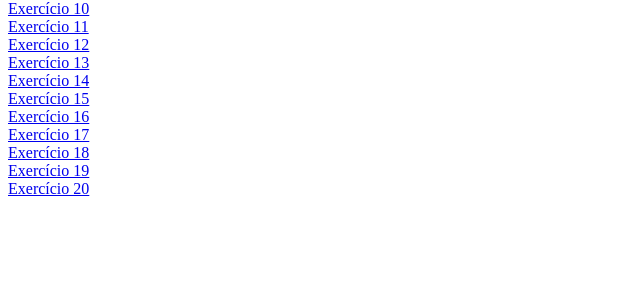
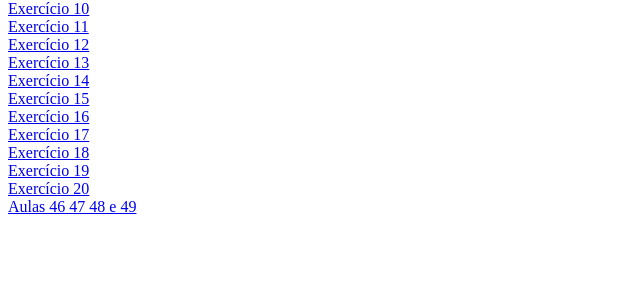
Before and after one commit to LilianePaixao/novos-titas, a PHP site: page / in a window 1280 px wide. Shown: the part 228-528 px from the top of the page, without its empty margins (0-640 px from the left). Run offline with PHP 8.4, Linux system fonts and the light colour scheme.

Commit message:
Inclusao do exercicio-banco-dados no indice principal

```diff
--- a/index.php
+++ b/index.php
@@ -27,5 +27,6 @@
     <a href=/exercicio18>Exercício 18</a><br/>
     <a href=/exercicio19>Exercício 19</a><br/>
     <a href=/exercicio20>Exercício 20</a><br/>
+    <a href=/exercicio-banco-dados/28-crud>Aulas 46 47 48 e 49</a><br/>
   </body>
 </html>
```
